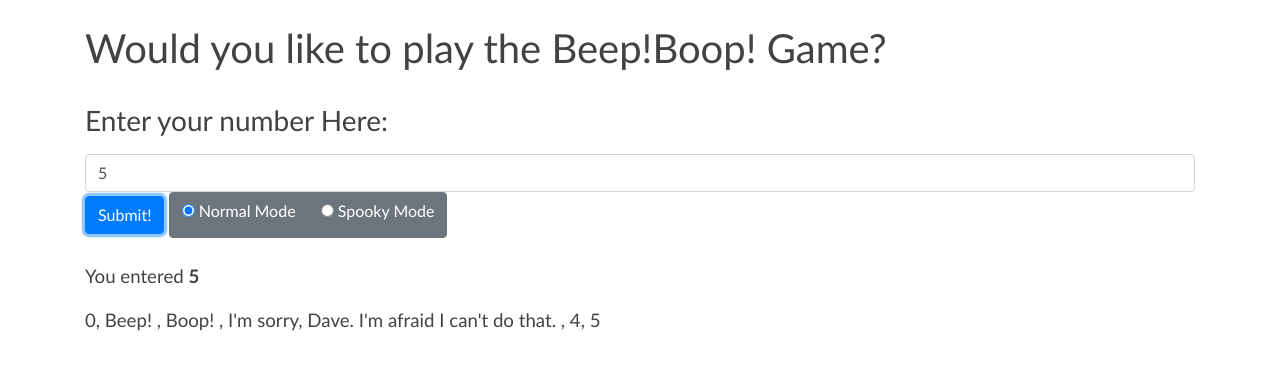
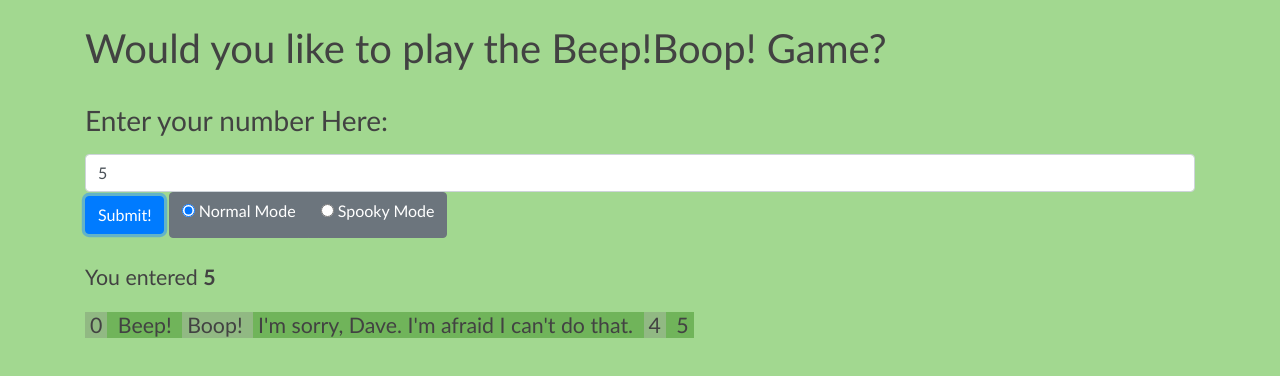
Before and after one commit to rochellev/beepBoop, a plain HTML site: page index.html in a window 1280 px wide. Both pictures are taken after typing "5" into the empty fields and a click on the button "Submit!". Drawn offline with nearby package versions, Linux system fonts and the light colour scheme.

Commit message:
styling for output improved

```diff
--- a/css/styles.css
+++ b/css/styles.css
@@ -4,17 +4,19 @@
 }
 
 :root {
-    --primary-color: #302AE6;
-    --secondary-color: #536390;
+    --primary-color: #479030;
+    --secondary-color: #70B45A;
+    --secondary-color2: rgb(145, 185, 131);
     --font-color: #424242;
-    --bg-color: #fff;
+    --bg-color: #A2D890;
     --heading-color: #292922;
     --font-family: 'Trebuchet MS', 'Lucida Sans Unicode', 'Lucida Grande', 'Lucida Sans', Arial, sans-serif;
 }
 
 [data-theme="spooky"] {
     --primary-color: #582323;
-    --secondary-color: #AC7575;
+    --secondary-color:  rgb(85, 49, 49);
+    --secondary-color2: rgb(100, 57, 57);
     --font-color: rgb(143, 121, 121);
     --bg-color:  #200000;
     --heading-color: #818cab;
@@ -34,5 +36,21 @@ body {
 }
 
 .displayOutput {
-    font-size: 14pt;
+    font-size: 16pt;
 }
+
+.numberDisplay1 {
+    background-color: var(--secondary-color);
+    padding-left: 5px;
+    padding-right: 5px;
+    border: 30px;
+    text-align: center;
+}
+
+.numberDisplay2 {
+    background-color: var(--secondary-color2);
+    padding-left: 5px;
+    padding-right: 5px;
+    border: 30px;
+    text-align: center;
+}
--- a/index.html
+++ b/index.html
@@ -36,7 +36,7 @@
     <div class="displayOutput" id="output">
       <p>You entered <strong><span id="outputA"></span> </strong></p>
       <!-- need to add styling to make output numbers look nicer -->
-      <p><spa id="outputB"></span></p>
+      <p><span id="outputB"></span></p>
     </div>
   </div>
   </body>
--- a/js/scripts.js
+++ b/js/scripts.js
@@ -7,14 +7,14 @@ var boopString = " Boop! ";
 
 
 // return true if number contains digit, false otherwise
-var containsDigit = function(number, digit){
-    while(number != 0){
+var containsDigit = function (number, digit) {
+    while (number != 0) {
         var currentDigit = number % 10;
         if (currentDigit === digit) {
             return true;
-        }else{
+        } else {
             // round down to get an integer
-            number = Math.floor(number/10);
+            number = Math.floor(number / 10);
         }
     }
     return false;
@@ -22,41 +22,65 @@ var containsDigit = function(number, digit){
 }
 
 // given the end number, return array to display
-var createNumArray = function(endNum){
-    var numArray= [];
-    for(i= 0; i < endNum + 1; i++ ){
+var createNumArray = function (endNum) {
+    var numArray = [];
+    for (i = 0; i < endNum + 1; i++) {
         // check if need to apply rules
-       if(containsDigit(i, 3)){
+        if (containsDigit(i, 3)) {
             // apply rule
             numArray[i] = daveString;
 
-        }else if(containsDigit(i, 2)){
+        } else if (containsDigit(i, 2)) {
             numArray[i] = boopString;
-        }else if(containsDigit(i, 1)){
+        } else if (containsDigit(i, 1)) {
             numArray[i] = beepString;
-        }else{
+        } else {
             numArray[i] = " " + i;
         }
     }
     return numArray;
 }
 
-$(function(){
-    $("form").submit(function(event){
+
+$(function () {
+    $("form").submit(function (event) {
         event.preventDefault();
+
+        var spanMaker = function (item, n) {
+            if (n%2) {
+                return "<span class='numberDisplay1'>" + item + "</span>";
+            } else {
+                return "<span class='numberDisplay2'>" + item + "</span>";
+            }
+
+
+        }
 
         inputNum = parseInt($("input#inputNumber").val());
         mode = $("input:radio[name=modes]:checked").val();
         //console.log("the mode is: " + mode);
         displayArray = createNumArray(inputNum);
 
-      if(mode == "normal"){
-        $("#outputB").text(displayArray);
+
+
+
+        if (mode == "normal") {
+            var i = 0;
+            displayArray.forEach(function(curr){
+                $("#outputB").append(spanMaker(displayArray[i], i));
+                i++
+
+            });
             document.documentElement.setAttribute('data-theme', 'light');
-      }else {
+        } else {
             var reversedDisplay = displayArray.reverse();
+            var i = 0;
+            reversedDisplay.forEach(function(curr){
+                $("#outputB").append(spanMaker(reversedDisplay[i], i));
+                i++
+
+            });
             document.documentElement.setAttribute('data-theme', 'spooky');
-          $("#outputB").text(reversedDisplay);
         }
 
 
```
Lines whose indentation alone changed are shown as unchanged.
